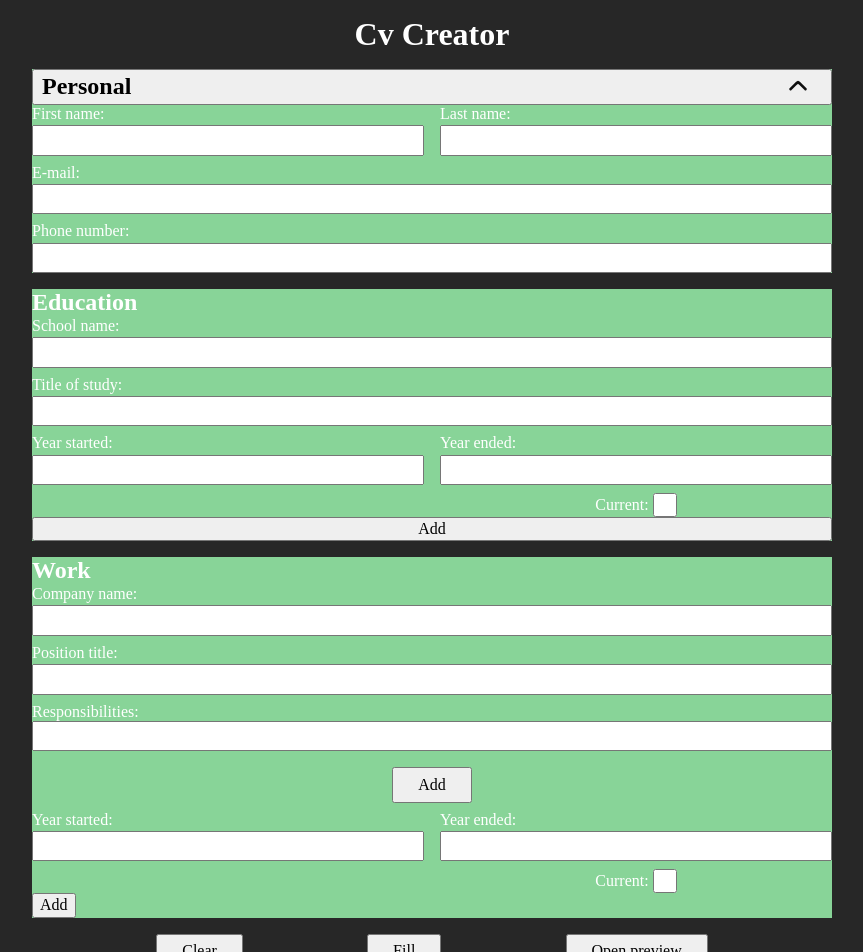
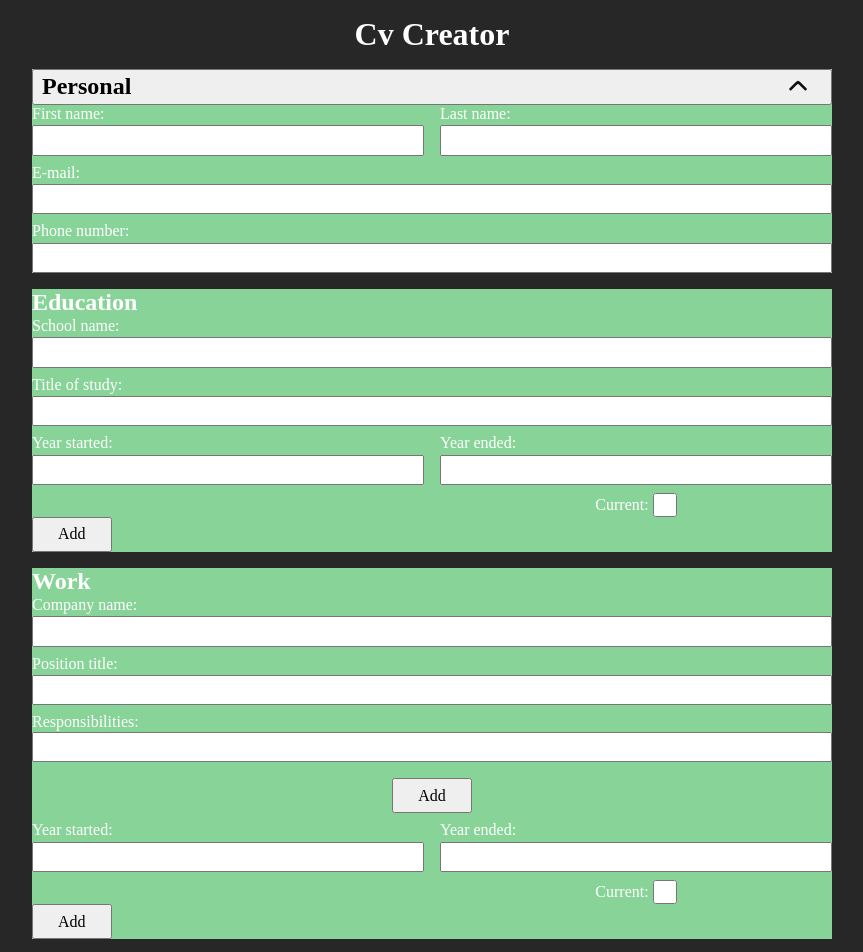
Before and after one commit to bigacz/cv-creator, a React (Vite) app: page / in a window 1280 px wide. Shown: the top 952 px of the page, without its empty margins (208-1071 px from the left). Built offline with nearby package versions, Linux system fonts and the light colour scheme.

Commit message:
refactor add buttons to use Button component

```diff
--- a/src/components/editor/EducationEditor.jsx
+++ b/src/components/editor/EducationEditor.jsx
@@ -1,5 +1,6 @@
 import 'styles/components/editor/EducationEditor.css';
 import EditorSection from 'components/editor/EditorSection';
+import Button from 'components/shared/Button';
 
 function EducationEditor({ schools, handleChange, handleAdd, handleRemove }) {
   const isRemoveButtonAdded = schools.length > 1;
@@ -76,9 +77,9 @@ function EducationEditor({ schools, handleChange, handleAdd, handleRemove }) {
     <fieldset className="education-editor">
       <h2>Education</h2>
       {schoolFieldsets}
-      <button type="button" onClick={handleAdd}>
-        Add
-      </button>
+      <div>
+        <Button handleClick={handleAdd} text="Add" type="add" />
+      </div>
     </fieldset>
   );
 }
--- a/src/components/editor/ExperienceEditor.jsx
+++ b/src/components/editor/ExperienceEditor.jsx
@@ -1,6 +1,7 @@
 import 'styles/components/editor/ExperienceEditor.css';
 
 import FlexInputList from 'components/editor/FlexInputList';
+import Button from 'components/shared/Button';
 
 function ExperienceEditor({
   jobs,
@@ -117,9 +118,9 @@ function ExperienceEditor({
     <fieldset className="experience-editor">
       <h2>Work</h2>
       {jobFieldsets}
-      <button type="button" onClick={handleAdd}>
-        Add
-      </button>
+      <div>
+        <Button handleClick={handleAdd} text="Add" type="add" />
+      </div>
     </fieldset>
   );
 }
```
